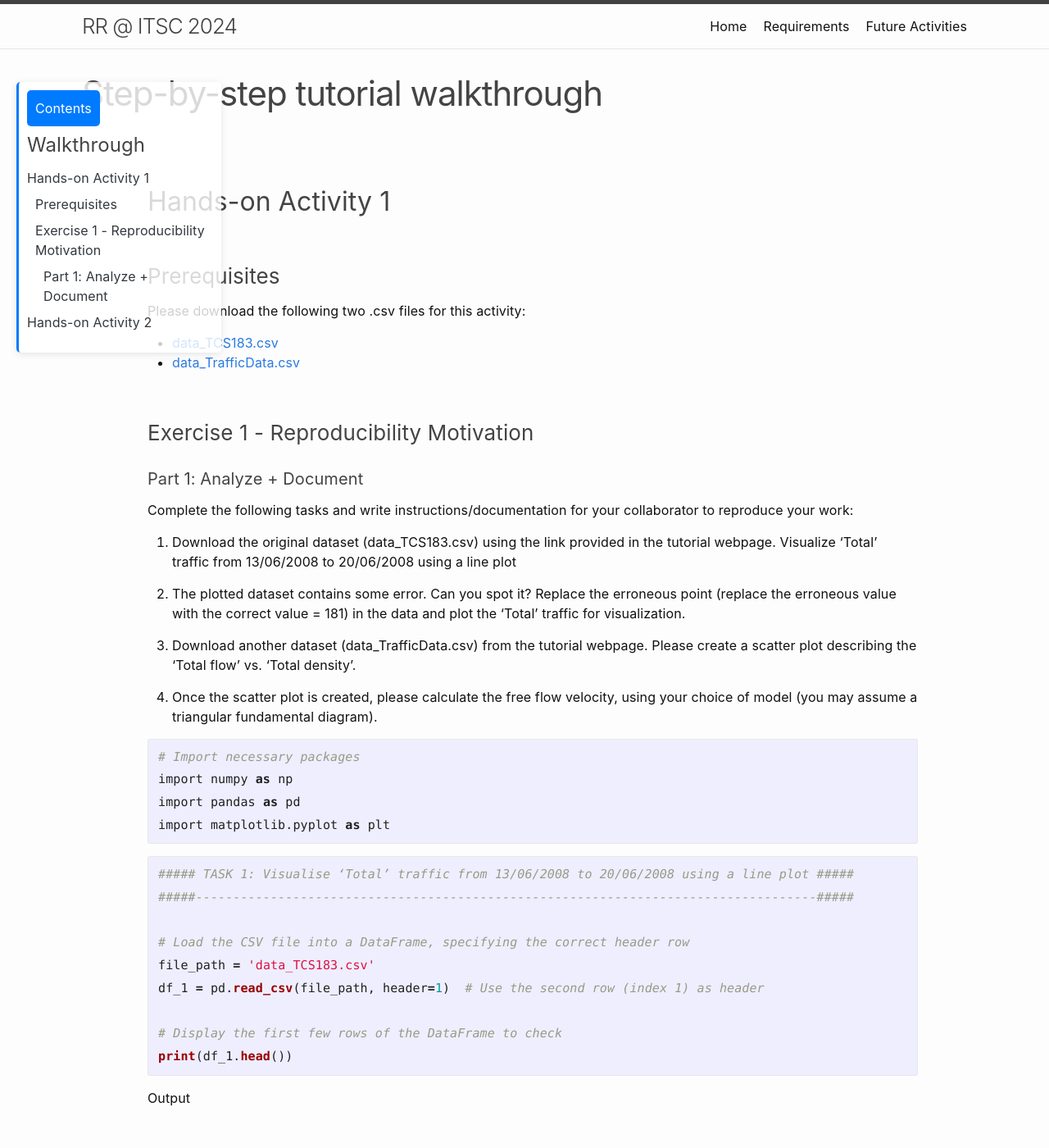
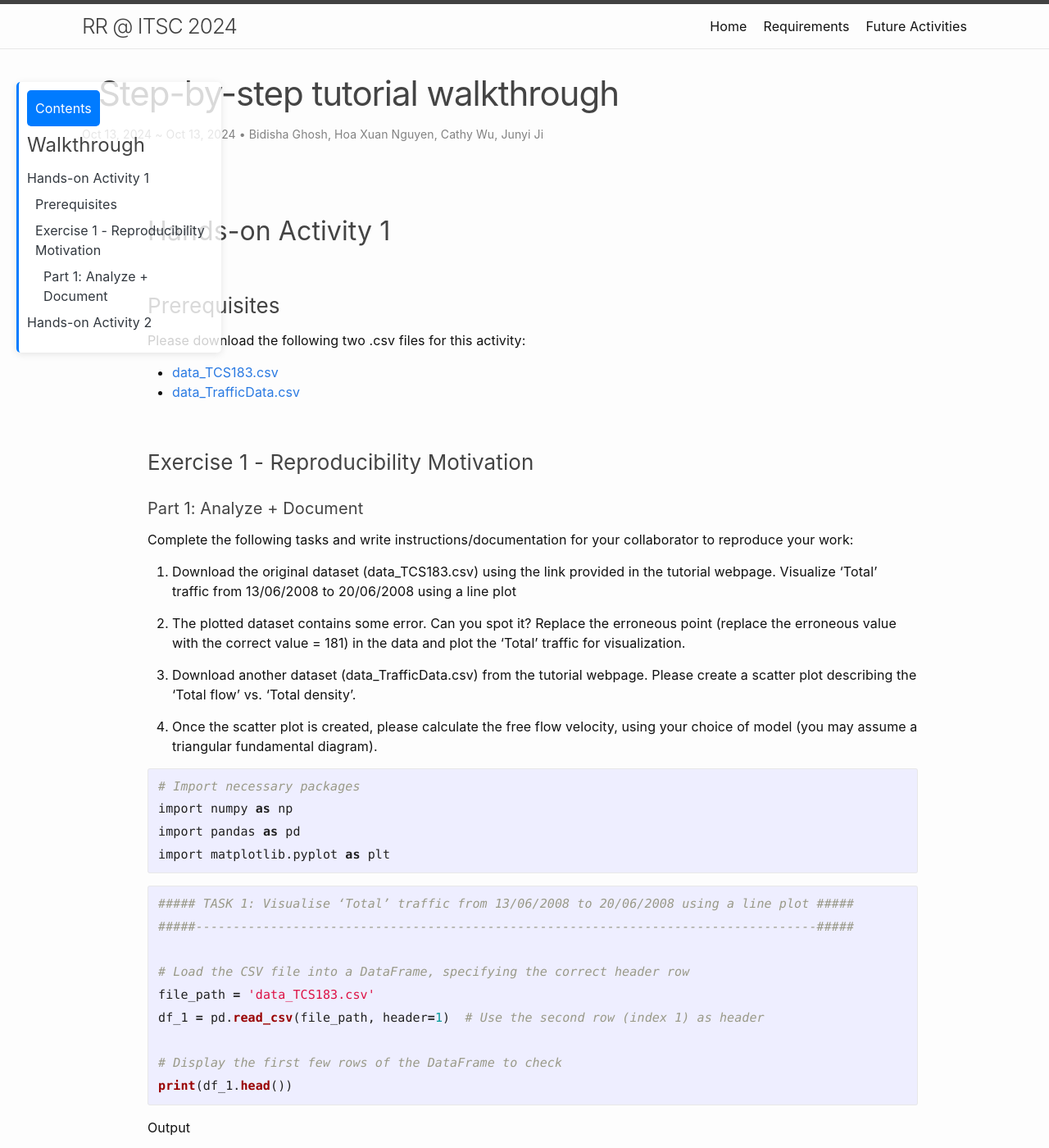
Before and after one commit to RRinTransportation/itsc24-rr-tutorial, a Jekyll site: the page built from step-by-step.md, in a window 1280 px wide and 1400 px high. Shown: the whole window at 82% size. Built offline with Jekyll 4.4.1, drawn with Linux system fonts in a browser that asks for light colours.

Commit message:
Shift title

```diff
--- a/assets/css/post.css
+++ b/assets/css/post.css
@@ -30,6 +30,12 @@
 
 /* TOC list styles */
 .toc-sidebar nav ul {
+    list-style-type: none; /* This removes the bullet points */
+    padding-left: 0; /* Also removes any default padding */
+    margin-left: 0; /* Removes any left margin */
+}
+
+.toc-sidebar nav div {
     list-style-type: none; /* This removes the bullet points */
     padding-left: 0; /* Also removes any default padding */
     margin-left: 0; /* Removes any left margin */
@@ -87,3 +93,7 @@
 .toc-toggle:hover {
     background-color: #0056b3;
 }
+
+.post-title {
+    margin-left: 20px;
+}
--- a/step-by-step.md
+++ b/step-by-step.md
@@ -2,6 +2,9 @@
 permalink: /step-by-step/
 title: Step-by-step tutorial walkthrough
 layout: post
+date: 2024-10-13 10:00:00
+author: ["Bidisha Ghosh","Hoa Xuan Nguyen","Cathy Wu", "Junyi Ji"]
+modified_date: 2024-10-13 12:00:00
 ---
 
 ## Hands-on Activity 1
```
